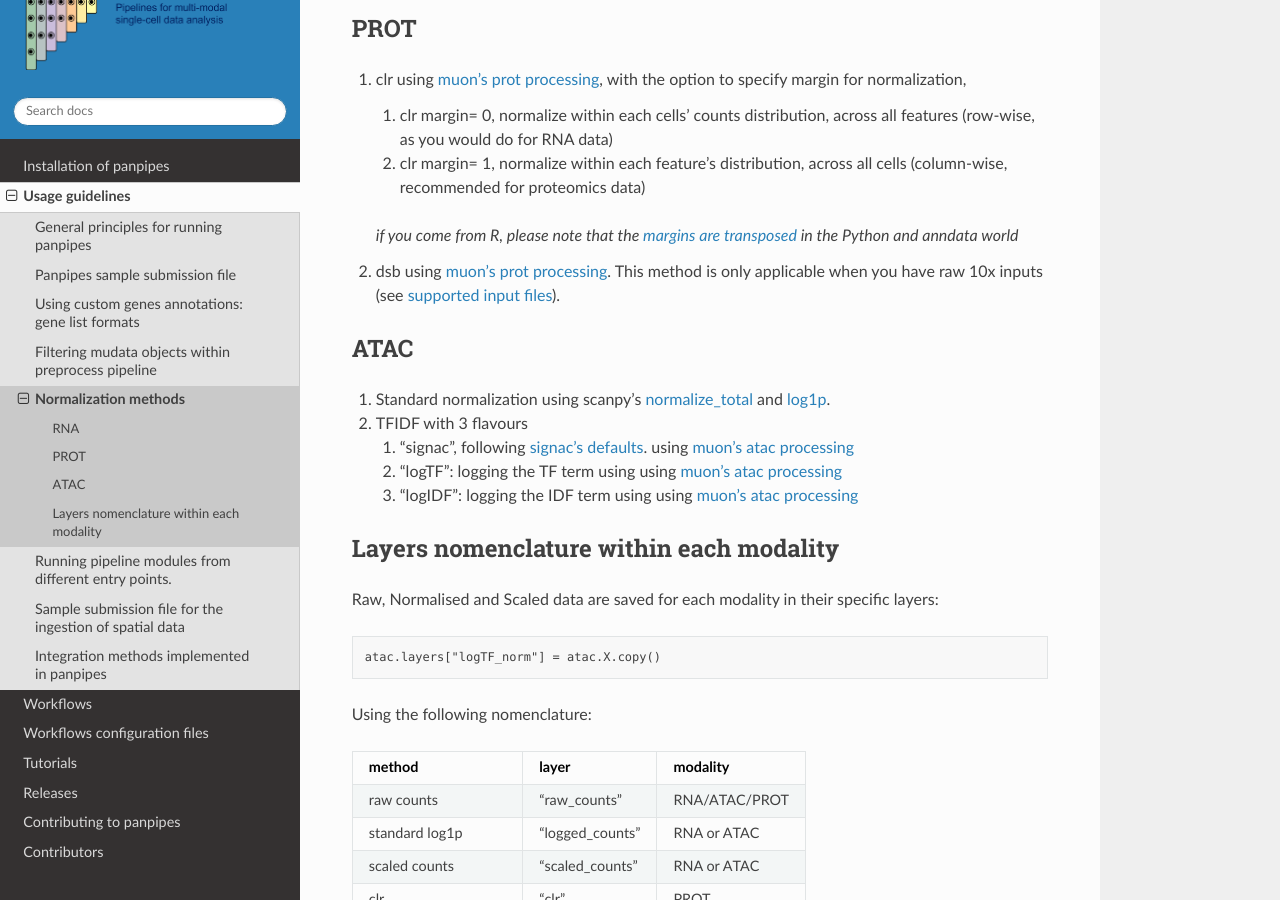
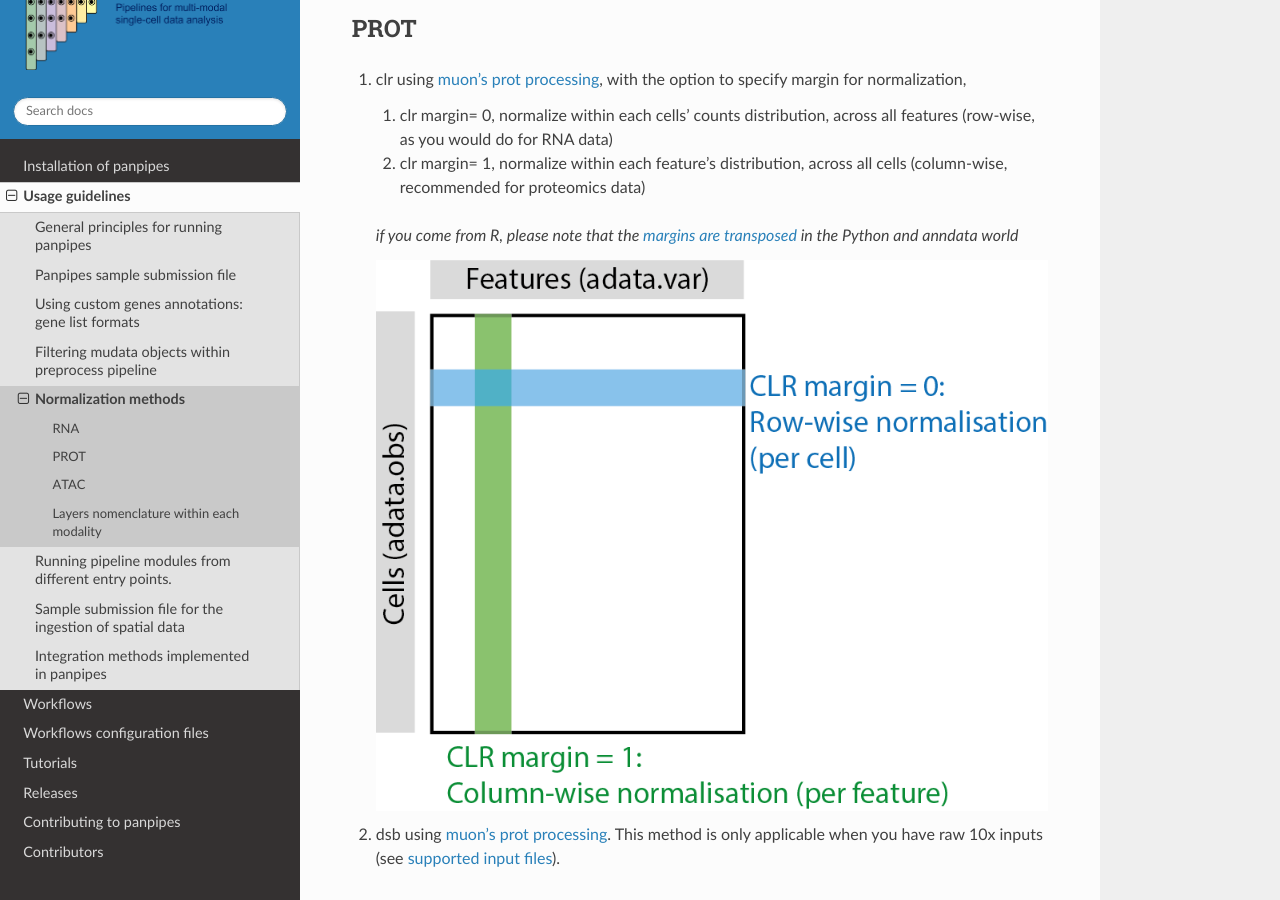
Before and after one commit to bio-la/panpipes-nextflow, a Sphinx documentation site: the page built from docs/usage/normalization_methods.md, in a window 1280 px wide and 900 px high, scrolled down 348 px. Built offline with Sphinx 7.4.7 and the Read the Docs theme 2.0.0, drawn with Linux system fonts in a browser that asks for light colours.

Commit message:
Added CLR margins visualization

```diff
--- a/docs/usage/normalization_methods.md
+++ b/docs/usage/normalization_methods.md
@@ -17,6 +17,8 @@ Additionally, the normalized data can be scaled using scanpy's [sc.pp.scale](htt
    2. clr margin= 1, normalize within each feature's distribution, across all cells (column-wise, recommended for proteomics data)
 
     *if you come from R, please note that the [margins are transposed](https://images.hindustantimes.com/rf/image_size_630x354/HT/p2/2017/09/21/Pictures/_78c6a162-9e94-11e7-9c3b-8e901839ece0.JPG) in the Python and anndata world*
+
+   ![CLR_margins](../img/clr_margins.png)
 
 2. dsb using [muon's prot processing](https://muon.readthedocs.io/en/latest/api/generated/muon.prot.pp.html). This method is only applicable when you have raw 10x inputs (see [supported input files](https://panpipes-pipelines.readthedocs.io/en/latest/usage/setup_for_qc_mm.html#supported-input-filetypes)).
 
```
Also changed, not shown: docs/img/clr_margins.png (added).
